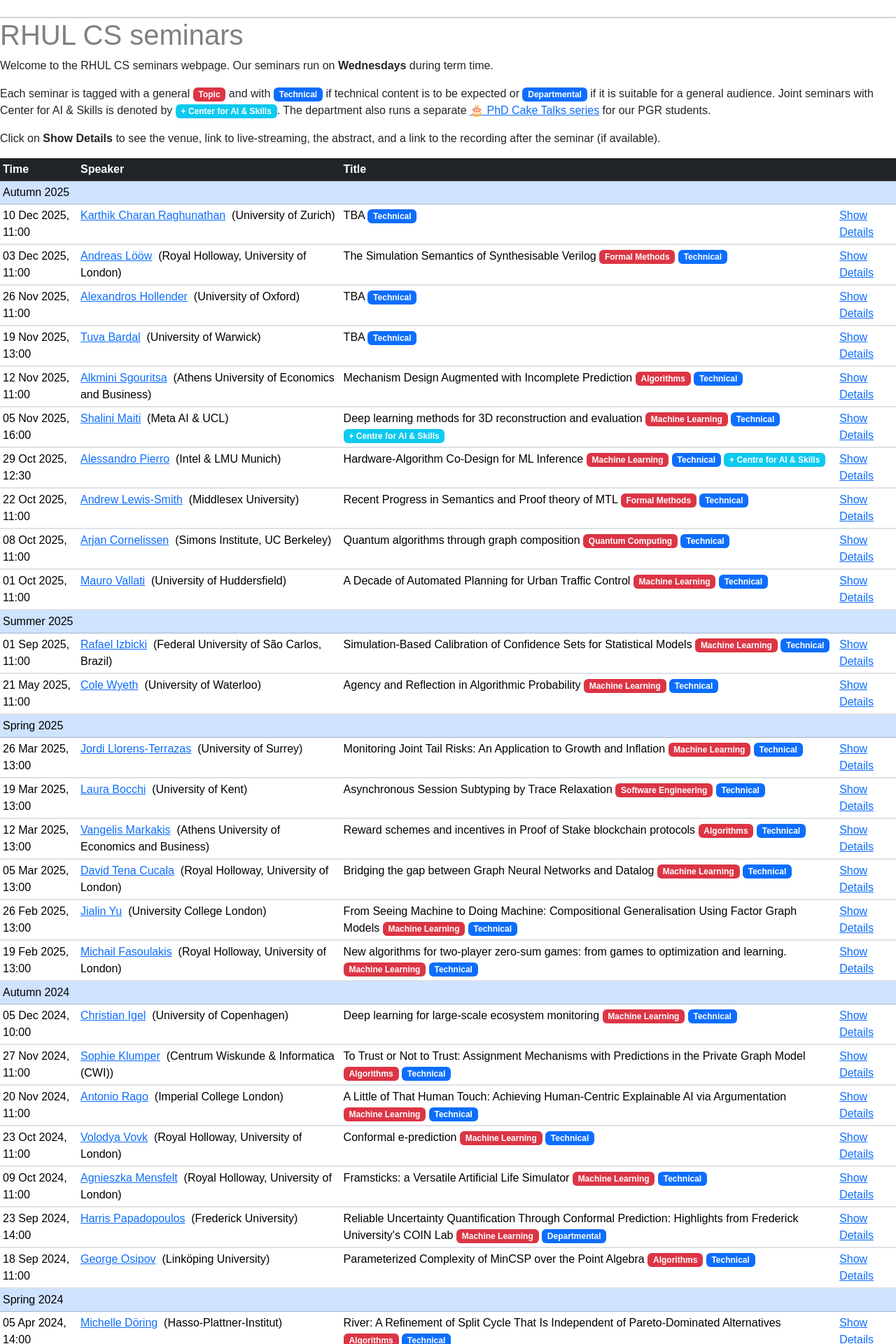
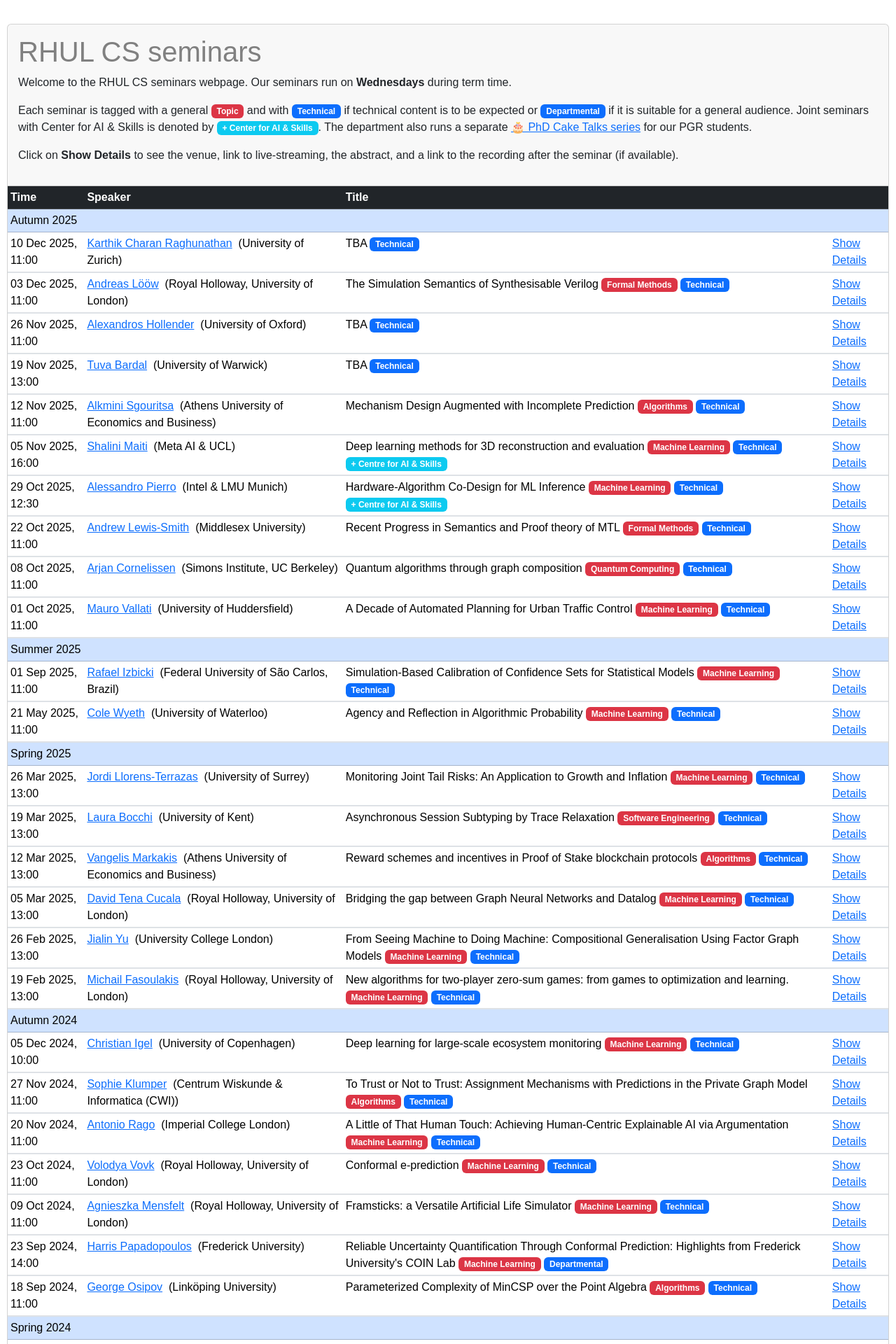
Before and after one commit to rhul-cs-seminars/rhul-cs-seminars.github.io, a Jekyll site: the page built from index.md, in a window 1280 px wide. Shown: the top 1920 px of the page at 70% size. Built offline with Jekyll 4.4.1, drawn with Linux system fonts in a browser that asks for light colours; some of the changed text lies outside the part shown.

Commit message:
Updating styles

```diff
--- a/_config.yml
+++ b/_config.yml
@@ -1,4 +1,4 @@
-title: RHUL CS Departmental Seminars
+title: RHUL CS Seminars
 domain: rhul-cs-seminars.github.io       # if you want to force HTTPS, specify the domain without the http at the start, e.g. example.com
 url: https://rhul-cs-seminars.github.io  # the base hostname and protocol for your site, e.g. http://example.com
 email: anand.subramoney@rhul.ac.uk
@@ -10,6 +10,8 @@ exclude:
   - Gemfile
   - Gemfile.lock
   - misc
+
+collections_dir: seminars
 
 collections:
   autumn_25:
@@ -31,10 +33,6 @@ collections:
     order: 6
     name: "Autumn 2023"
 
-collections_dir: seminars
-
-# plugins:
-#   - jekyll-autoprefixer
 
 # autoprefixer:
 #   browsers:
--- a/_includes/head.html
+++ b/_includes/head.html
@@ -1,7 +1,7 @@
 <head>
     <meta charset="UTF-8">
     <meta name="viewport" content="width=device-width, initial-scale=1">
-    <title>{{ page.title }}</title>
+    <title>{{ site.title }}</title>
 
     <link rel="stylesheet" href="https://cdn.jsdelivr.net/npm/bootstrap@5.3.3/dist/css/bootstrap.min.css">
     <link rel="stylesheet" href="https://cdn.jsdelivr.net/npm/bootstrap-icons@1.11.1/font/bootstrap-icons.css">
--- a/_layouts/schedule.html
+++ b/_layouts/schedule.html
@@ -6,7 +6,7 @@ layout: main
 
 <br/>
 
-<div class="card"></div>
+<div class="card">
     <div class="card-header">
         <!-- <div class="container-md"> -->
         {% include title.html %}
@@ -14,10 +14,9 @@ layout: main
     </div>
     <div class="card-body">
         {% include schedule.html tag=page.tag  %}
+    </div>
+    <div class="card-footer text-muted flex-row">
+        <a href="{{site.url}}/cal/rhul-cs-sem-calendar.ics">Link to ICS calendar</a>
+        <a class="mx-2" href="https://github.com/rhul-cs-cake-talks/rhul-cs-cake-talks.github.io">Website source code</a>
+    </div>
 </div>
-<div class="card-footer text-muted">
-    <p> Link to ICS calendar:
-        <a href="{{site.url}}/cal/rhul-cs-sem-calendar.ics">{{site.url}}/cal/rhul-cs-sem-calendar.ics</a>
-    </p>
-  </div>
-</div>
--- a/_sass/base.scss
+++ b/_sass/base.scss
@@ -2,8 +2,16 @@ body {
   width: 100%;
   height: 100vh;
   margin: 0;
-  padding: 0;
+  padding: 10px;
   font-family: Arial, system-ui;
+}
+
+.card-header{
+  padding: 15px;
+}
+
+.card-body {
+  padding: 0 !important;
 }
 
 h1 {
@@ -14,3 +22,9 @@ h1 {
 .collapsed-row td {
 padding: 0 !important;
 }
+
+.flex-row {
+  display: flex;
+  justify-content: space-between;
+  padding: 0.5rem 1rem;
+}
```
Also changed, not shown: 3 other files.
